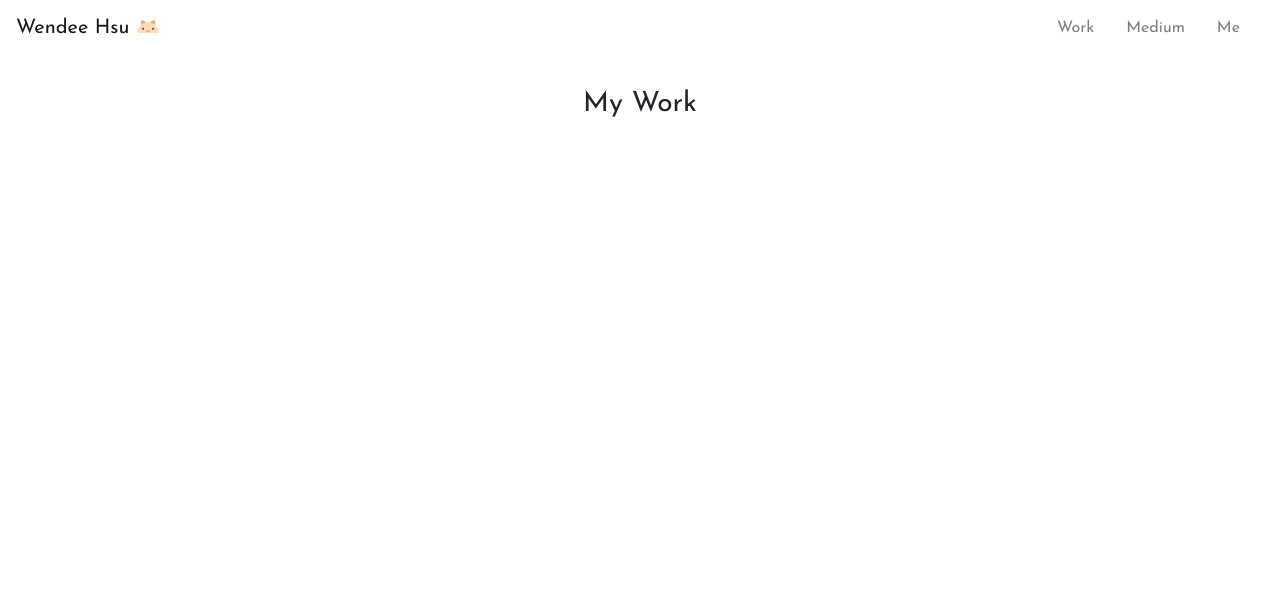
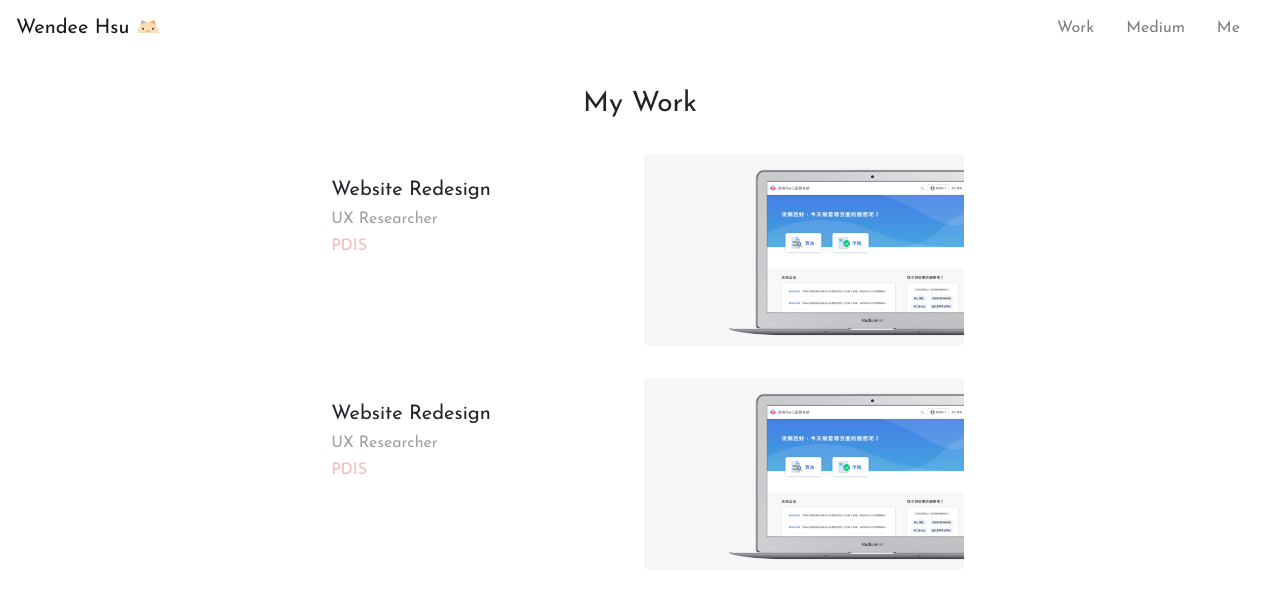
Before and after one commit to wendeehsu/wendeehsu.github.io, a React (Create React App) app: page / in a window 1280 px wide. Shown: the top 598 px of the page. Built offline with nearby package versions, Linux system fonts and the light colour scheme.

Commit message:
add fixed project

```diff
--- a/src/components/ProjectCard.js
+++ b/src/components/ProjectCard.js
@@ -1,9 +1,20 @@
-import React from 'react'
+import React from 'react';
 
 function ProjectCard() {
+    const img = "/images/project1-cover.png";
     return (
-        <div>
-            test
+        <div className="row justify-content-center projectCard">
+            <div className="col-3 projectDescription">
+                <h5>Website Redesign</h5>
+                <h6 className="gray-text">UX Researcher</h6>
+                <h6 className="pink-text">PDIS</h6>
+            </div>
+            <div className="cardBorder">
+                <div
+                    className="card"
+                    style={{backgroundImage: "url(" + process.env.PUBLIC_URL + img + ")"}}
+                />
+            </div>
         </div>
     )
 }
--- a/src/components/Work.js
+++ b/src/components/Work.js
@@ -1,5 +1,6 @@
 import React, { Component } from 'react';
-// import '../css/Work.css';
+import ProjectCard from "./ProjectCard";
+import '../css/Work.css';
 
 class Work extends Component {
     render() {
@@ -8,6 +9,8 @@ class Work extends Component {
                 <h3 className="title">
                     My Work
                 </h3>
+                <ProjectCard />
+                <ProjectCard />
             </div>
         )
     }
--- a/src/css/App.css
+++ b/src/css/App.css
@@ -45,3 +45,11 @@
   margin-top: 2rem;
   margin-bottom: 2rem;
 }
+
+.pink-text {
+  color: #FFB6B9
+}
+
+.gray-text {
+  color: #A0A0A0;
+}
--- a/src/css/Work.css
+++ b/src/css/Work.css
@@ -0,0 +1,30 @@
+.cardBorder{
+    height: 12rem;
+    width: 20rem;
+}
+
+.card {
+    /* Full height */
+    height: 100%;
+    width: 100%;
+    border: 0px;
+
+    /* Center and scale the image nicely */
+    background-position: center;
+    background-repeat: no-repeat;
+    background-size: 100%;
+}
+
+.cardBorder:hover .card,
+.cardBorder:focus .card{
+    transition:all .5s ease-in-out;
+    background-size: 110%;
+}
+
+.projectCard {
+    margin-bottom: 2rem !important;
+}
+
+.projectDescription {
+    padding-top: 1.5rem;
+}
```
Also changed, not shown: public/images/project1-cover.png (added).
